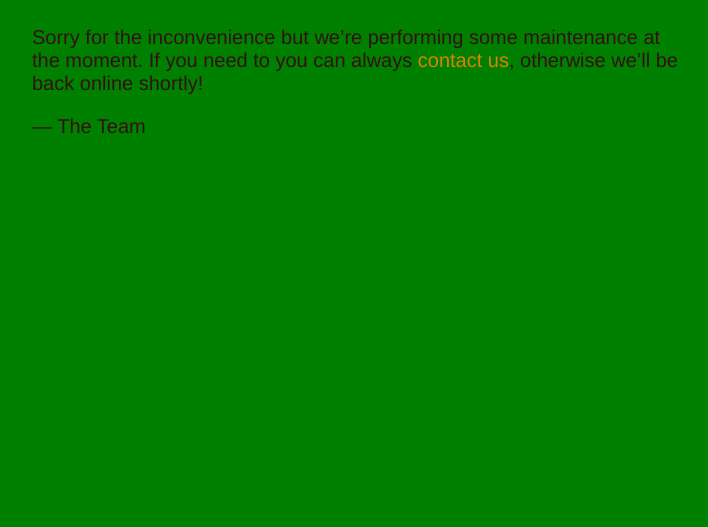
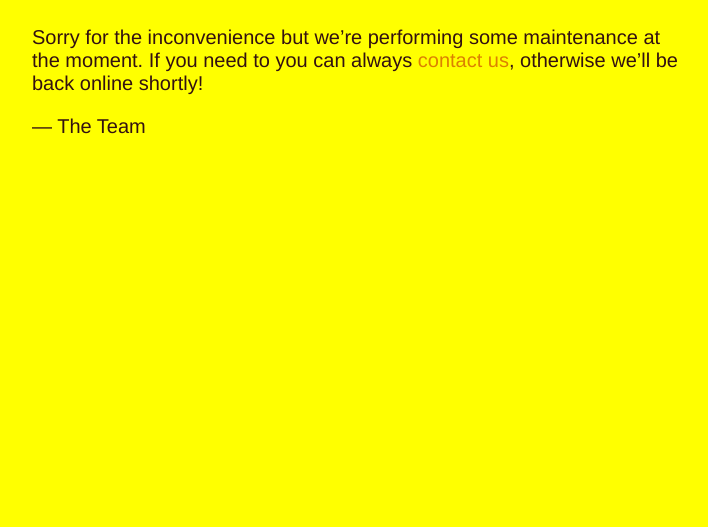
Before and after one commit to nitesh624/nation1, a plain HTML site: page index.html in a window 1280 px wide. Shown: the part 273-800 px from the top of the page, without its empty margins (283-991 px from the left). Drawn offline with Linux system fonts and the light colour scheme.

Commit message:
yellow color

```diff
--- a/index.html
+++ b/index.html
@@ -5,7 +5,7 @@
 <style>
   body { text-align: center; padding: 150px; }
   h1 { font-size: 50px; }
-  body { font: 20px Helvetica, sans-serif; color: #311; background-color: green;}
+  body { font: 20px Helvetica, sans-serif; color: #311; background-color: yellow;}
   article { display: block; text-align: left; width: 650px; margin: 0 auto; }
   a { color: #dc8100; text-decoration: none; }
   a:hover { color: #333; text-decoration: none; }
```
